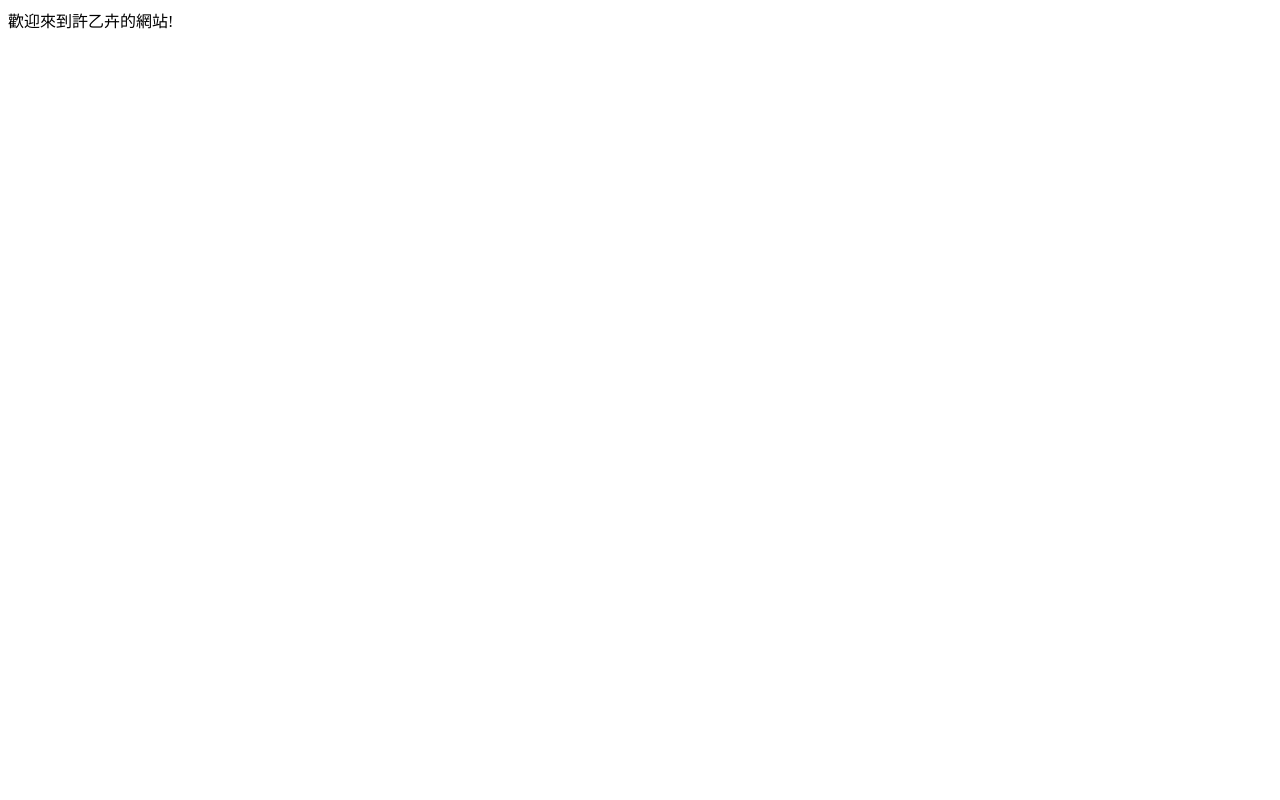
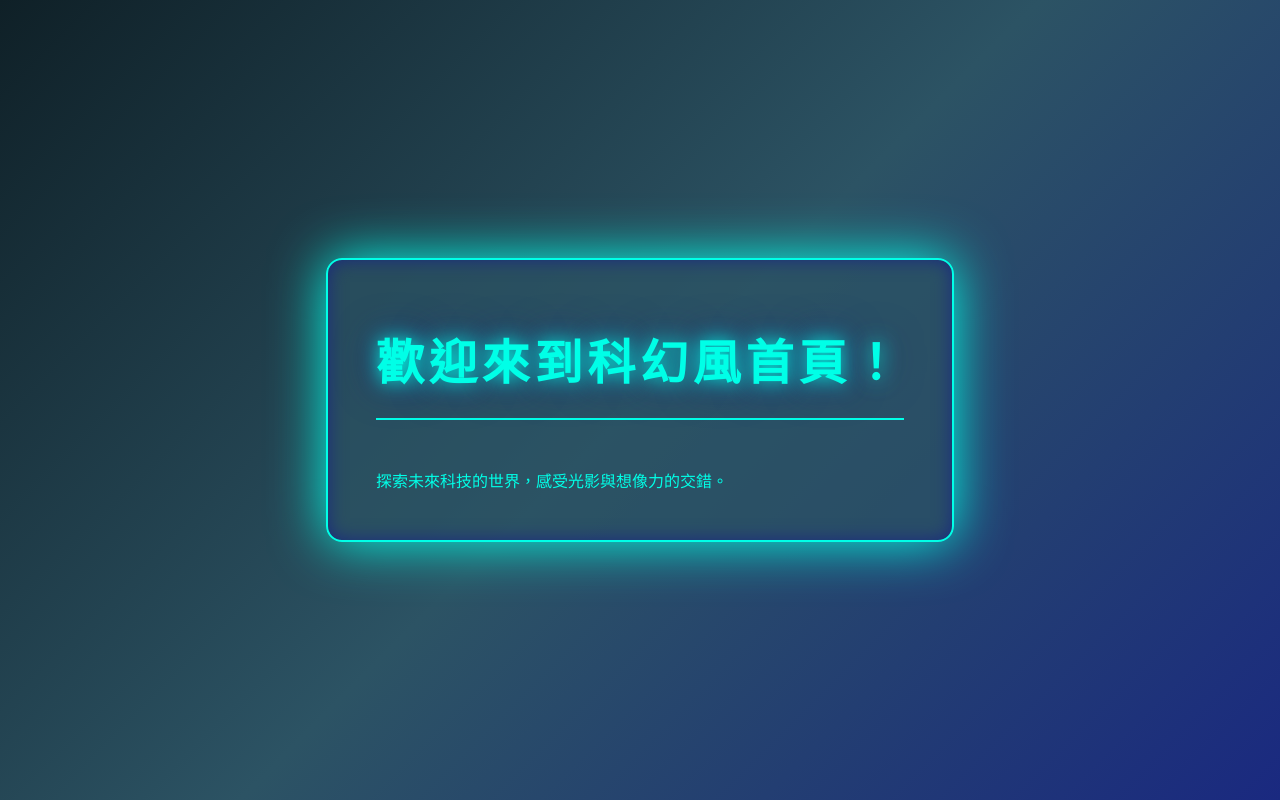
Before and after one commit to 1hunix/1hunix.github.io, a plain HTML site: page index.html in a window 1280 px wide. Drawn offline with Linux system fonts and the light colour scheme.

Commit message:
Add files via upload

```diff
--- a/index.html
+++ b/index.html
@@ -1 +1,48 @@
-歡迎來到許乙卉的網站!
+<!DOCTYPE html>
+<html lang="zh-TW">
+<head>
+    <meta charset="UTF-8">
+    <meta name="viewport" content="width=device-width, initial-scale=1.0">
+    <title>首頁</title>
+    <style>
+        body {
+            background: linear-gradient(135deg, #0f2027, #2c5364, #1a2980);
+            color: #00ffe7;
+            font-family: 'Orbitron', 'Segoe UI', Arial, sans-serif;
+            margin: 0;
+            min-height: 100vh;
+            display: flex;
+            flex-direction: column;
+            align-items: center;
+            justify-content: center;
+        }
+        h1 {
+            font-size: 3em;
+            letter-spacing: 0.1em;
+            text-shadow: 0 0 20px #00ffe7, 0 0 40px #1a2980;
+            border-bottom: 2px solid #00ffe7;
+            padding-bottom: 0.5em;
+            margin-bottom: 1em;
+        }
+        .neon-box {
+            background: rgba(44, 83, 100, 0.7);
+            border: 2px solid #00ffe7;
+            box-shadow: 0 0 30px #00ffe7, 0 0 10px #1a2980 inset;
+            border-radius: 16px;
+            padding: 2em 3em;
+            animation: pulse 2s infinite alternate;
+        }
+        @keyframes pulse {
+            0% { box-shadow: 0 0 30px #00ffe7, 0 0 10px #1a2980 inset; }
+            100% { box-shadow: 0 0 60px #00ffe7, 0 0 20px #1a2980 inset; }
+        }
+        @import url('https://fonts.googleapis.com/css2?family=Orbitron:wght@500&display=swap');
+    </style>
+</head>
+<body>
+    <div class="neon-box">
+        <h1>歡迎來到科幻風首頁！</h1>
+        <p>探索未來科技的世界，感受光影與想像力的交錯。</p>
+    </div>
+</body>
+</html>
```
